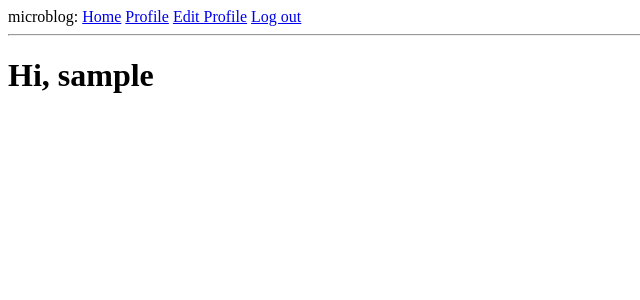
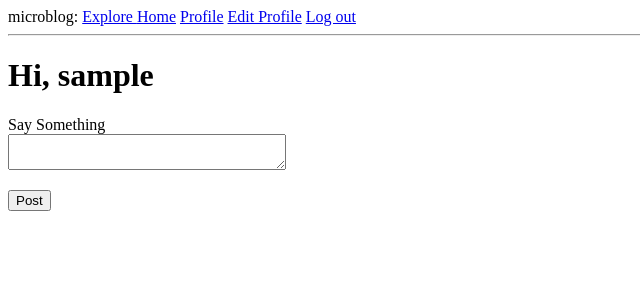
Before and after one commit to KiMaxim/sandbox, a Flask app: page / in a window 1280 px wide. Shown: the top 300 px of the page, without its empty margins (0-640 px from the left). Run offline with Flask 3, Linux system fonts and the light colour scheme; the visitor is signed in with stand-in values (Sample User, id 1); data comes from the database, SQL or seed files in the repository; both versions use the stored data as it was after the commit; data that the repository does not hold is empty; some libraries are stand-ins or nearby versions.

Commit message:
working on pagination

```diff
--- a/app/forms.py
+++ b/app/forms.py
@@ -41,3 +41,7 @@ class EditProfileForm(FlaskForm):
 
 class EmptyForm(FlaskForm):
     submit = SubmitField('submit')
+
+class PostForm(FlaskForm):
+    post = TextAreaField('Say Something', validators=[DataRequired(), Length(min=3, max=300)])
+    submit = SubmitField('Post')
--- a/app/models.py
+++ b/app/models.py
@@ -57,7 +57,7 @@ class User(db.Model, UserMixin):
         return check_password_hash(self.password_hash, password)
 
     def avatar(self, size):
-        digest = md5(self.email.lower().encode('utf-8')).hexdigest
+        digest = md5(self.email.lower().encode('utf-8')).hexdigest()
         return f"https://www.gravatar.com/avatar/{digest}?d=identicon&s={size}"
 
     def follow(self, user):
@@ -103,7 +103,7 @@ class Post(db.Model):
     timestamp: orm.Mapped[Optional[datetime]] = orm.mapped_column(sqla.DateTime, index=True, default=lambda: datetime.now(timezone.utc))
     user_id: orm.Mapped[int] = orm.mapped_column(sqla.ForeignKey(User.id), index=True)
 
-    author: orm.Mapped[User] = orm.relationship(back_populates='posts')
+    author: orm.Mapped[Optional[User]] = orm.relationship(back_populates='posts')
 
     def __repr__(self) -> str:
         return f"Post {self.body}" #this method is defined for developers to easier debug and test the models in the shell
--- a/app/routes.py
+++ b/app/routes.py
@@ -1,19 +1,27 @@
 from flask import render_template, flash, redirect, url_for, request
 from app import web_app, db
-from app.forms import LoginForm, RegistrationForm, EditProfileForm, EmptyForm
+from app.forms import LoginForm, RegistrationForm, EditProfileForm, EmptyForm, PostForm
 from app.models import User, Post
 from flask_login import current_user, login_user, logout_user, login_required
 import sqlalchemy as sqla
 from urllib.parse import urlsplit
 from datetime import timezone, datetime
+from typing import cast
 
 
-@web_app.route("/")
-@web_app.route("/index")
+@web_app.route("/", methods=['GET', 'POST'])
+@web_app.route("/index", methods=['GET', 'POST'])
 @login_required
 def index():
-    posts = db.session.scalars(sqla.select(Post)).all()
-    return render_template("index.html", title="Home", posts=posts)
+    form = PostForm()
+    if form.validate_on_submit():
+        post = Post(body=str(form.post.data), author=cast(User, current_user))
+        db.session.add(post)
+        db.session.commit()
+        flash('Your post is in public, even tho nobody cares')
+    page = request.args.get('page', 1, type=int)
+    posts = db.paginate(current_user.following_posts(), page=page, per_page=web_app.config['POSTS_PER_PAGE'], error_out=False)
+    return render_template("index.html", title="Home", posts=posts, form=form)
 
 @web_app.before_request
 def before_request():
@@ -46,7 +54,7 @@ def login():
         if visitor is None or not visitor.check_password(form.password.data):
             flash('Invalid login or password')
             return redirect(url_for('login'))
-        flash('Login requested for user {}, remmberMe={}'.format(form.login.data, form.rememberMe.data))
+        flash(f'Login requested for user {form.login.data}, rememberMe={form.rememberMe.data}')
         login_user(visitor, remember=form.rememberMe.data)
         next_page = request.args.get('next')
         if not next_page or urlsplit(next_page).netloc != '':
@@ -65,10 +73,7 @@ def logout():
 def user(login):
     form = EmptyForm()
     visitor = db.first_or_404(sqla.select(User).where(User.login == login))
-    posts = [
-        {"author": user, "body": "Test post 1"},
-        {"author": user, "body": "Test post 2"}
-    ]
+    posts = db.session.scalars(sqla.select(Post).where(Post.user_id == current_user.id).order_by(Post.timestamp.desc())).all()
     return render_template('user.html', user=visitor, posts=posts, form=form)
 
 
@@ -124,3 +129,11 @@ def unfollow(login):
         return redirect(url_for('user', login=login))
     else:
         return redirect(url_for('index'))
+
+
+@web_app.route('/explore')
+@login_required
+def explore():
+    query = sqla.select(Post).order_by(Post.timestamp.desc())
+    posts = db.session.scalars(query).all()
+    return render_template('index.html', title='Explore', posts=posts)
--- a/app/templates/base.html
+++ b/app/templates/base.html
@@ -11,11 +11,12 @@
     </head>
 <body>
     <div> microblog:
-        <a href="{{ url_for('index') }}">Home</a>
+        <a href="{{ url_for('explore') }}">Explore </a>
         {% if current_user.is_anonymous %}
             <a href="{{ url_for('login') }}">Login</a>
             <a href="{{ url_for('register') }}">Register</a>
         {% else %}
+            <a href="{{ url_for('index') }}">Home</a>
             <a href="{{ url_for('user', login=current_user.login) }}">Profile</a>
             <a href="{{ url_for('edit_profile') }}">Edit Profile</a>
             <a href="{{ url_for('logout') }}">Log out</a>
--- a/app/templates/index.html
+++ b/app/templates/index.html
@@ -3,7 +3,22 @@
 
 {% block content %}
     <h1> Hi, {{ current_user.login }}</h1>
+    {% if form %}
+        <form action="" method="post">
+            {{ form.hidden_tag() }}
+            <p>
+                {{ form.post.label }} <br>
+                {{ form.post(cols=32, row=4) }} <br>
+                {% for error in form.post.errors %}
+                    <span style="color: red;"> [{{ error }}] </span>
+                {% endfor %}
+            </p>
+            <p>
+                {{ form.submit() }}
+            </p>
+        </form>
+    {% endif %}
     {% for post in posts %}
-    <div><p> {{ post.author.login }} is saying <b> {{ post.body }} </b> </p></div>
+        {% include '#post.html' %}
     {% endfor %}
 {% endblock %}
--- a/config.py
+++ b/config.py
@@ -11,3 +11,5 @@ class Config:
     MAIL_USERNAME = os.environ.get('MAIL_USERNAME')
     MAIL_PASSWORD = os.environ.get('MAIL_PASSWORD')
     ADMINS = ['maximkim.29.06.2k5@gmail.com']
+
+    POSTS_PER_PAGE = 4
```
Also changed, not shown: app/templates/#post.html (+7 -2 lines), app.db, 1 other file.
